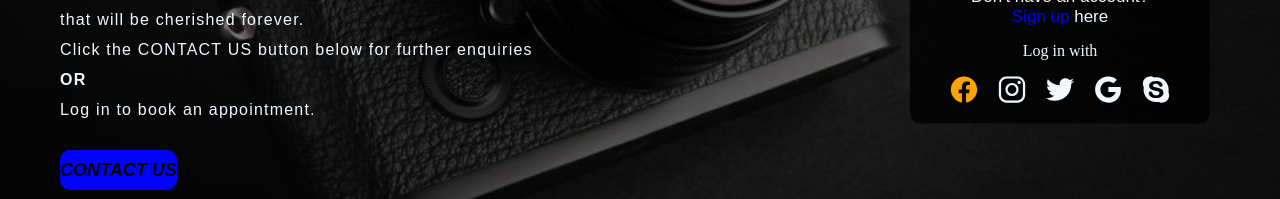
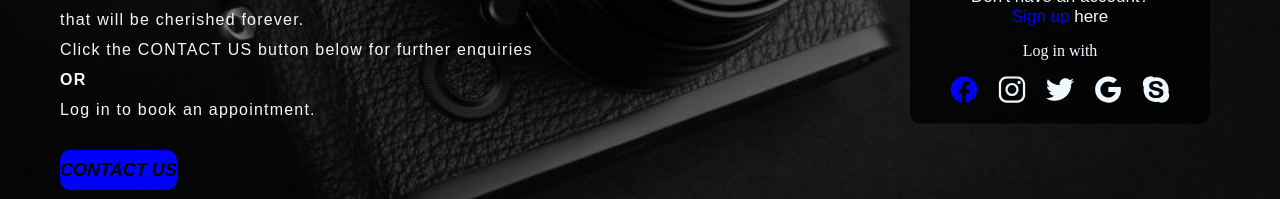
Before and after one commit to 21Coochie/DCIT101-Static-Website-, a plain HTML site: page index.html in a window 1280 px wide. In both pictures the pointer is over the element 957 px from the left and 535 px from the top of the page. Shown: the part 448-647 px from the top of the page. Drawn offline with nearby package versions, Linux system fonts and the light colour scheme.

Commit message:
updated my website

```diff
--- a/style.css
+++ b/style.css
@@ -257,5 +257,5 @@ ul li a:hover{
     transition: 0.3s ease;
 }
 .icons ion-icon:hover{
-    color: orange;
+    color: #0000FF;
 }
```
